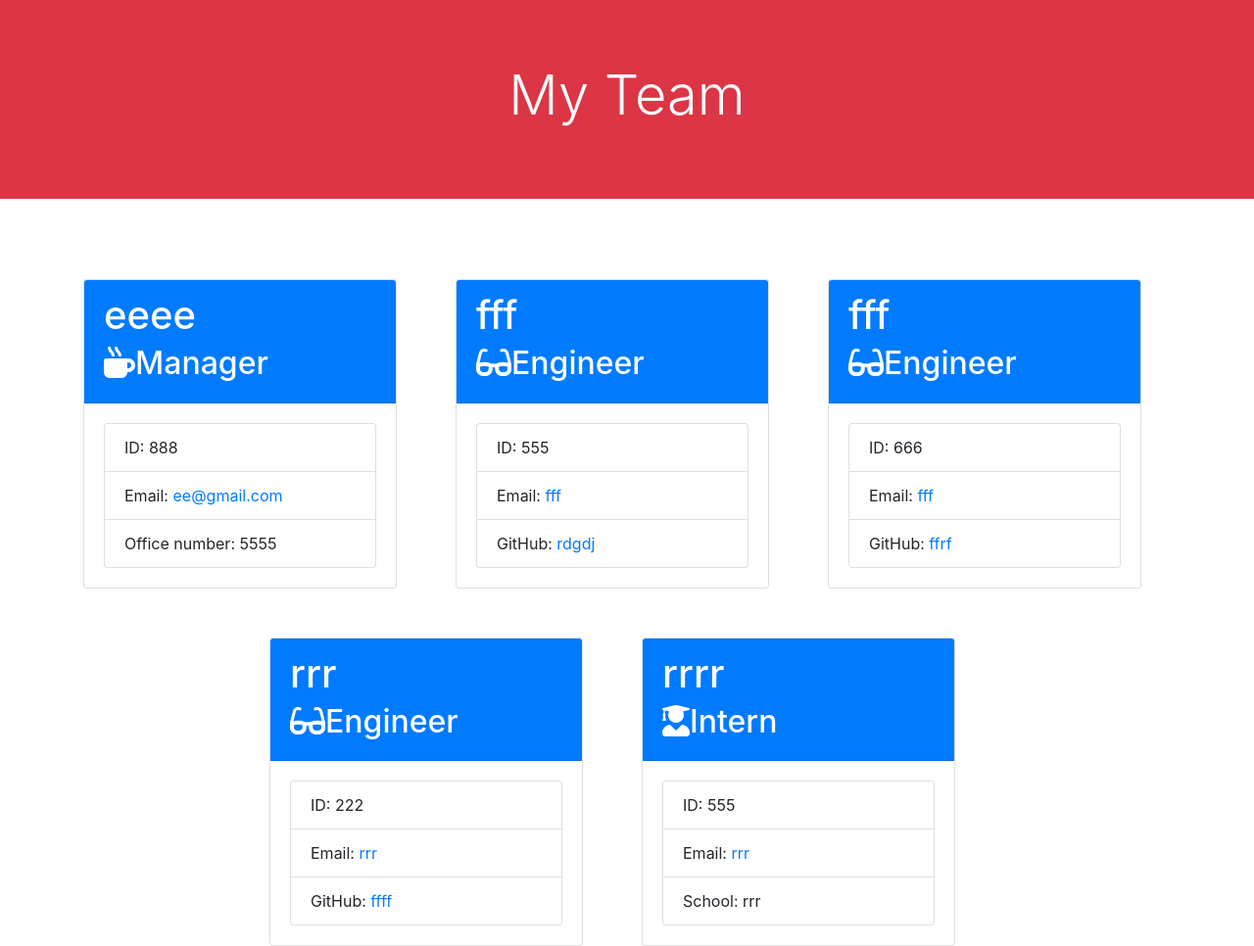
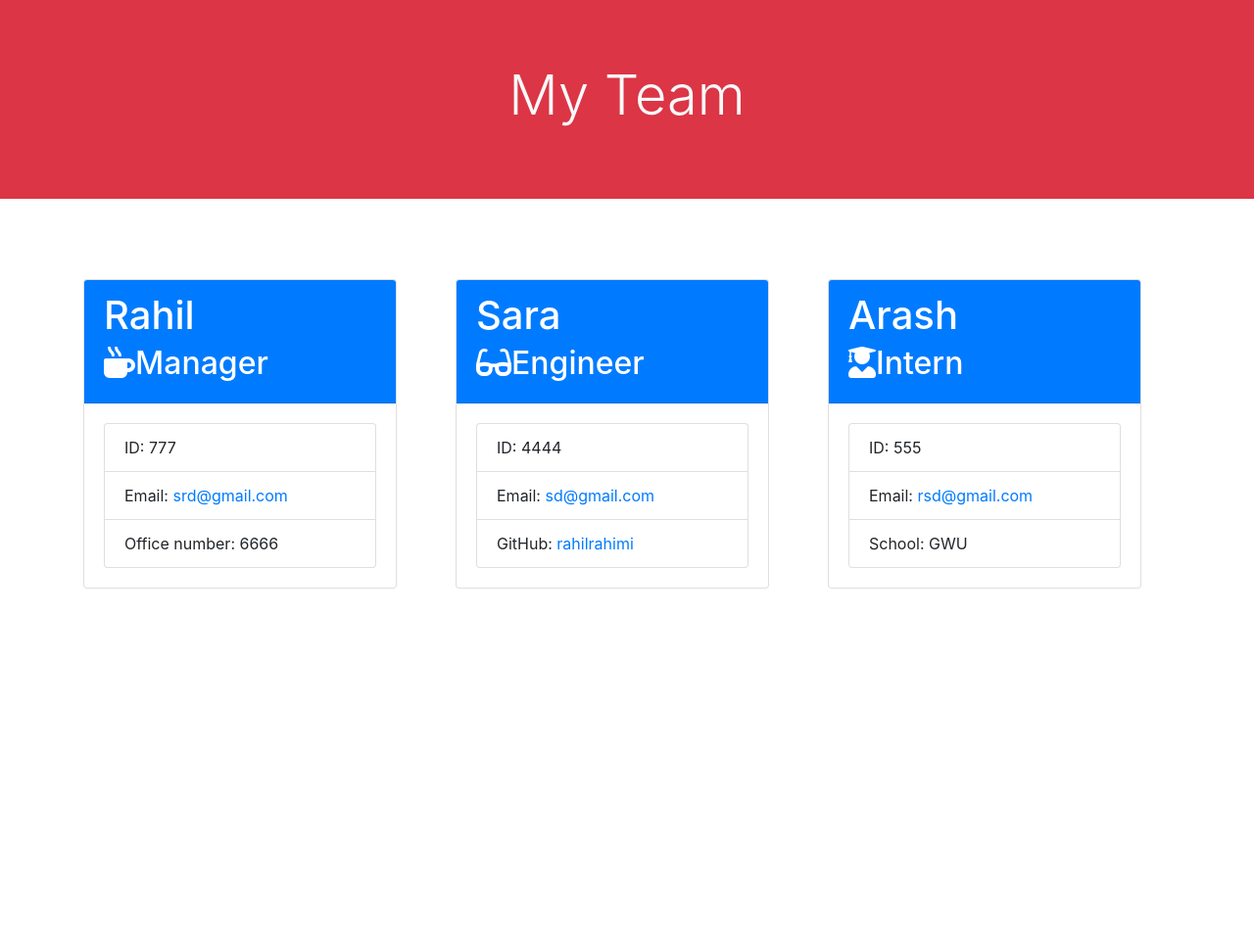
Before and after one commit to rahilrahimi/team-profile-generator, a website: page dist/index.html in a window 1280 px wide. Shown: the whole page at 98% size. After the commit the page ends 800 px from the top, so only its background shows below. Drawn offline with nearby package versions, Linux system fonts and the light colour scheme.

Commit message:
initial change

```diff
--- a/dist/index.html
+++ b/dist/index.html
@@ -24,14 +24,14 @@
 <div class="col-sm-4" style="margin-top: 50px;">
   <div class="card" style="width: 20rem;">
   <div class="card-header bg-primary">
-  <h1 class="card-title bg-primary text-white">eeee</h1>
+  <h1 class="card-title bg-primary text-white">Rahil</h1>
   <h2 class = "card-subtitle text-white"><i class="fas fa-mug-hot"></i>Manager<h2>
   </div>
   <div class="card-body">
     <ul class="list-group text-left">
-      <li class="list-group-item">ID: 888</li>
-      <li class="list-group-item">Email: <a href="mailto:ee@gmail.com">ee@gmail.com</a></li>
-      <li class="list-group-item">Office number: 5555</li>
+      <li class="list-group-item">ID: 777</li>
+      <li class="list-group-item">Email: <a href="mailto:srd@gmail.com">srd@gmail.com</a></li>
+      <li class="list-group-item">Office number: 6666</li>
     </ul>
     </div>
   </div>
@@ -40,46 +40,14 @@
   <div class="col-sm-4" style="margin-top: 50px;">
 <div class ="card" style="width: 20rem;">
 <div class="card-header bg-primary">
-<h1 class="card-title bg-primary text-white">fff</h1>
+<h1 class="card-title bg-primary text-white">Sara</h1>
 <h2 class = "card-subtitle text-white"><i class="fas fa-glasses"></i>Engineer<h2>
 </div>
 <div class ="card-body">
   <ul class="list-group text-left">
-    <li class="list-group-item">ID: 555</li>
-    <li class="list-group-item">Email: <a href="mailto:fff">fff</a></li>
-    <li class="list-group-item">GitHub: <a target="_blank" href="https://github.com/rdgdj">rdgdj</a></li>
-  </ul>
-  </div>
-  </div>
-</div>
-
-  <div class="col-sm-4" style="margin-top: 50px;">
-<div class ="card" style="width: 20rem;">
-<div class="card-header bg-primary">
-<h1 class="card-title bg-primary text-white">fff</h1>
-<h2 class = "card-subtitle text-white"><i class="fas fa-glasses"></i>Engineer<h2>
-</div>
-<div class ="card-body">
-  <ul class="list-group text-left">
-    <li class="list-group-item">ID: 666</li>
-    <li class="list-group-item">Email: <a href="mailto:fff">fff</a></li>
-    <li class="list-group-item">GitHub: <a target="_blank" href="https://github.com/ffrf">ffrf</a></li>
-  </ul>
-  </div>
-  </div>
-</div>
-
-  <div class="col-sm-4" style="margin-top: 50px;">
-<div class ="card" style="width: 20rem;">
-<div class="card-header bg-primary">
-<h1 class="card-title bg-primary text-white">rrr</h1>
-<h2 class = "card-subtitle text-white"><i class="fas fa-glasses"></i>Engineer<h2>
-</div>
-<div class ="card-body">
-  <ul class="list-group text-left">
-    <li class="list-group-item">ID: 222</li>
-    <li class="list-group-item">Email: <a href="mailto:rrr">rrr</a></li>
-    <li class="list-group-item">GitHub: <a target="_blank" href="https://github.com/ffff">ffff</a></li>
+    <li class="list-group-item">ID: 4444</li>
+    <li class="list-group-item">Email: <a href="mailto:sd@gmail.com">sd@gmail.com</a></li>
+    <li class="list-group-item">GitHub: <a target="_blank" href="https://github.com/rahilrahimi">rahilrahimi</a></li>
   </ul>
   </div>
   </div>
@@ -88,15 +56,15 @@
 <div class="col-sm-4" style="margin-top: 50px;">
 <div class ="card" style="width: 20rem;">
 <div class="card-header bg-primary">
-<h1 class="card-title bg-primary text-white">rrrr</h1>
+<h1 class="card-title bg-primary text-white">Arash</h1>
 <h2 class = "card-subtitle text-white"><i class="fas fa-user-graduate"></i>Intern<h2>
 </div>
 <div class ="card-body">
 
 <ul class="list-group text-left">
 <li class="list-group-item">ID: 555</li>
-<li class="list-group-item">Email: <a href="mailto:rrr">rrr</a></li>
-<li class="list-group-item">School: rrr</li>
+<li class="list-group-item">Email: <a href="mailto:rsd@gmail.com">rsd@gmail.com</a></li>
+<li class="list-group-item">School: GWU</li>
 </ul>
   </div>
 </div>
```
Also changed, not shown: README.md.
